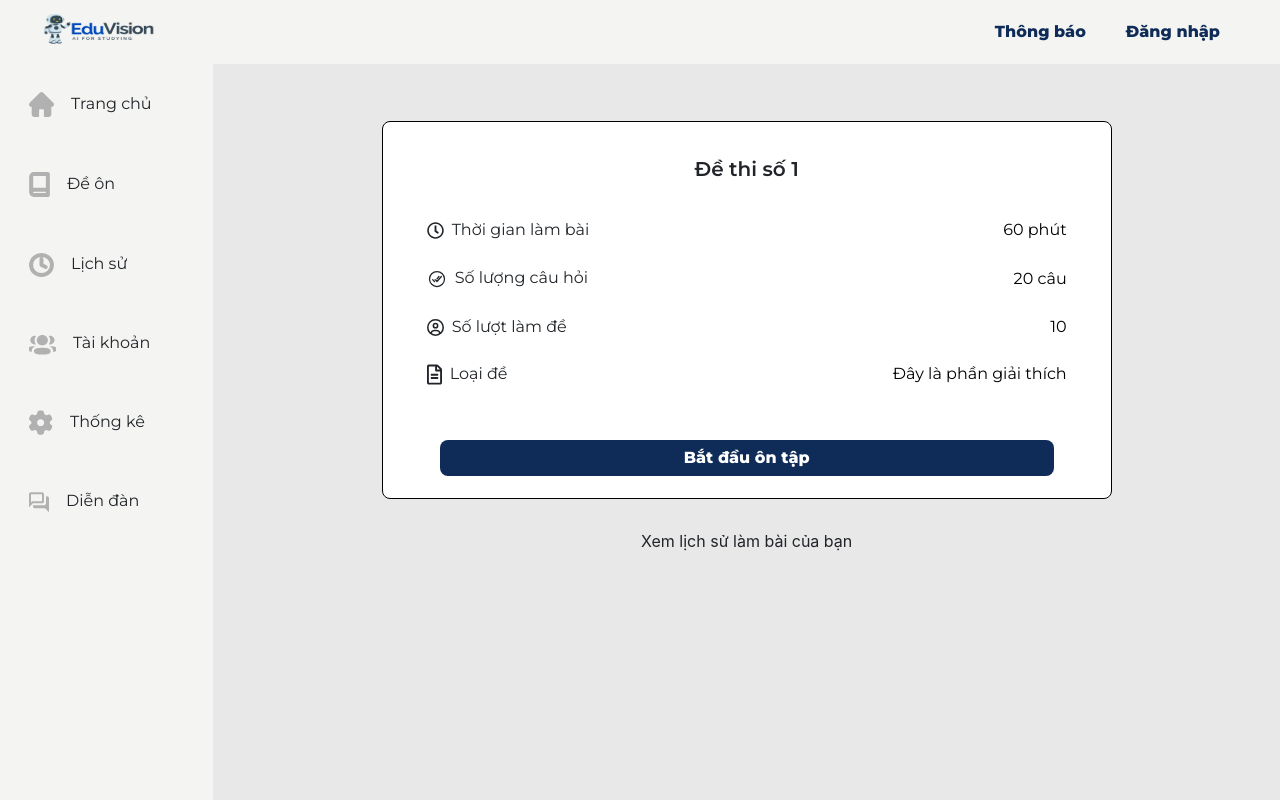
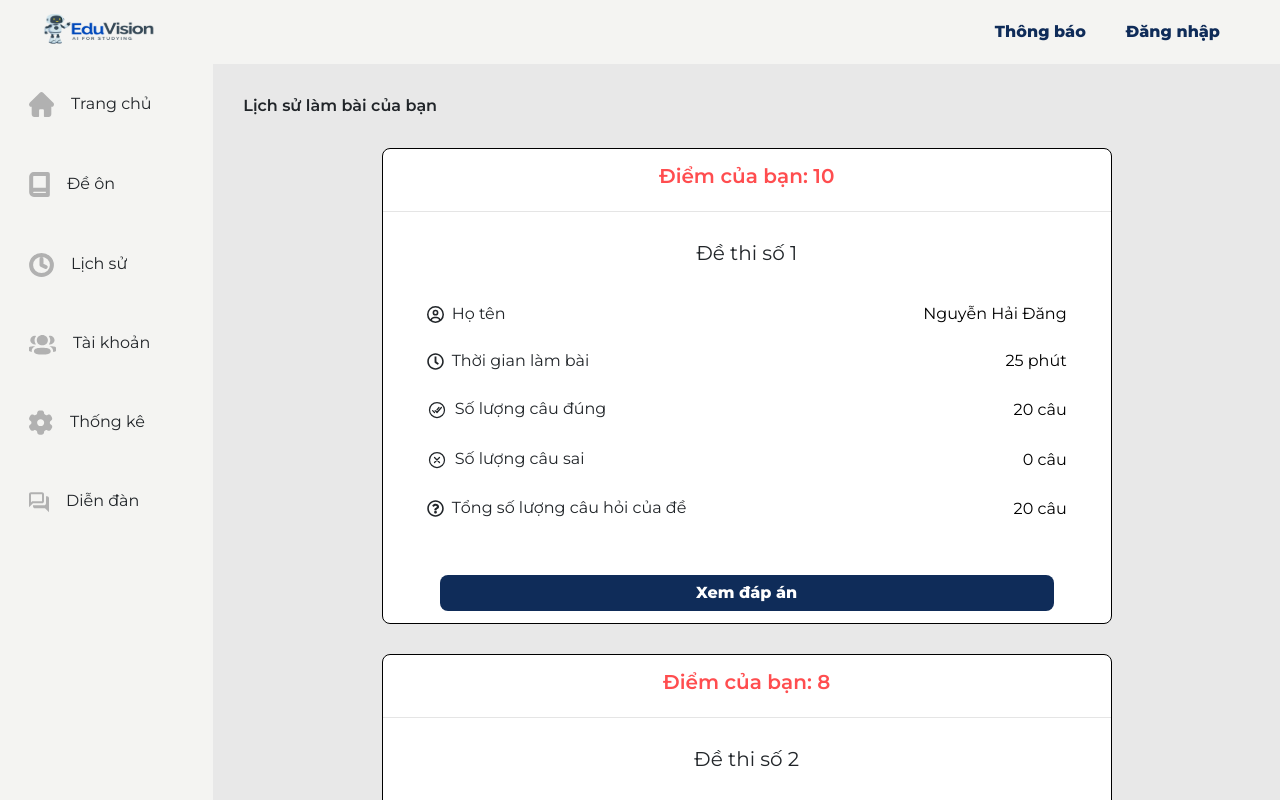
Before and after one commit to thanhhai147/AISC-2024, a React (Create React App) app in the folder frontend/: page /list-of-completed-exams in a window 1280 px wide. Shown: the top 800 px of the page. Built offline with nearby package versions, Linux system fonts and the light colour scheme; some icons are missing.

Commit message:
chinh page

```diff
--- a/frontend/src/pages/examDetail.page.js
+++ b/frontend/src/pages/examDetail.page.js
@@ -35,7 +35,15 @@ export default function ExamDetailPage() {
     };
 
     const handleBackClick = () => {
-        navigate('/');
+        navigate('/exam');
+    };
+
+    const handleFinishEditing = () => {
+        navigate('/exam');
+    };
+
+    const handleStartReviewing = () => {
+        navigate('/take-exam');
     };
 
     return (
@@ -78,7 +86,7 @@ export default function ExamDetailPage() {
                     type='success'
                     size='small'
                     status={'active'}
-                    // onClick={handleEdit}
+                    onClick={handleFinishEditing}
                 >
                     Hoàn tất chỉnh sửa
                 </Button>
@@ -87,7 +95,7 @@ export default function ExamDetailPage() {
                     type='primary'
                     size='small'
                     status={'active'}
-                    // onClick={handleBackClick}
+                    onClick={handleStartReviewing}
                 >
                     Ôn tập
                 </Button>
--- a/frontend/src/pages/listOfCompletedExams.page.js
+++ b/frontend/src/pages/listOfCompletedExams.page.js
@@ -1,21 +1,8 @@
 import React, { useState } from "react";
 import ExamInformation from "../components/examInformation.component";
-import StartReviewing from "../components/startReviewing.component";
 import MainLayout from "../layouts/main.layout";
 
 export default function ListOfCompletedExams() {
-    const [showHistory, setShowHistory] = useState(false); // State to control history visibility
-
-    const startReviewing = [
-        {
-            examName: "Đề thi số 1",
-            timeTaken: "60 phút",
-            totalQuestions: 20,
-            attempts: 10,
-            examType: "Đây là phần giải thích"
-        }
-    ];
-
     const completedExams = [
         {
             score: 10,
@@ -39,35 +26,7 @@ export default function ListOfCompletedExams() {
 
     return (
         <MainLayout>
-            <div className="start-reviewing">
-                {startReviewing.map((reviewing, index) => (
-                    <StartReviewing
-                        key={index}
-                        examName={reviewing.examName}
-                        timeTaken={reviewing.timeTaken}
-                        totalQuestions={reviewing.totalQuestions}
-                        attempts={reviewing.attempts}
-                        examType={reviewing.examType}
-                    />
-                ))}
-            </div>
-
-            {!showHistory && (
-                <p
-                    className="history-exam font-family-medium"
-                    style={{
-                        textAlign: 'center',
-                        cursor: 'pointer',
-                    }}
-                    onClick={() => setShowHistory(true)}
-                >
-                    Xem lịch sử làm bài của bạn
-                </p>
-            )}
-
-            {showHistory && (
-                <>
-                    <p className="history-exam font-family-semibold" style={{ marginLeft: '160px' }}>
+            <p className="history-exam font-family-semibold" style={{ margin: '30px' }}>
                 Lịch sử làm bài của bạn
             </p>
 
@@ -85,8 +44,6 @@ export default function ListOfCompletedExams() {
                     />
                 ))}
             </div>
-                </>
-            )}
         </MainLayout>
     );
 }
```
Also changed, not shown: frontend/src/components/startReviewing.component.js (line endings or trailing spaces). Lines whose indentation alone changed are shown as unchanged.
